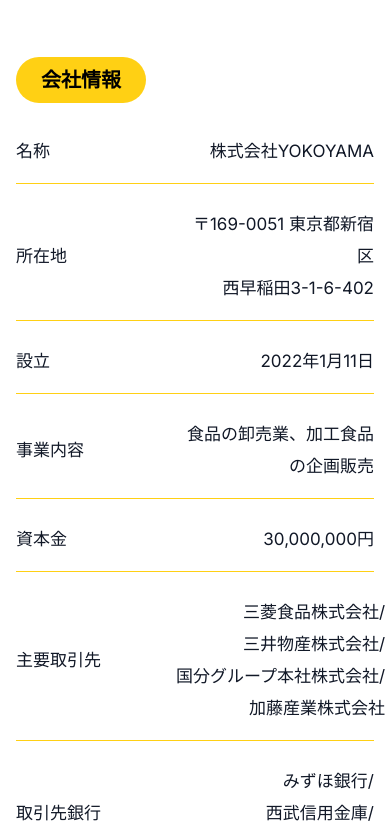
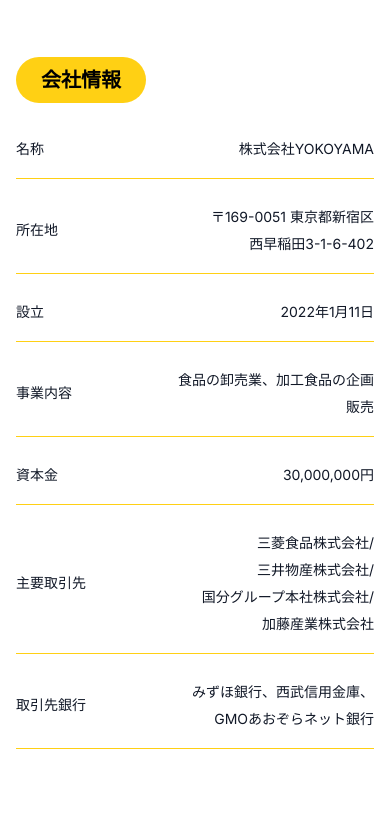
Before and after one commit to DaikiARAI20030526/brandish, a React (Create React App) app: page / in a window 390 px wide. Shown: the part 4580-5407 px from the top of the page. Built offline with nearby package versions, Linux system fonts and the light colour scheme.

Commit message:
companyサイズ調整

```diff
--- a/src/components/CompanyInfo.jsx
+++ b/src/components/CompanyInfo.jsx
@@ -17,7 +17,6 @@
     { label: '資本金', value: '30,000,000円' },
     {
       label: '主要取引先',
-      // ■ 修正: whitespace-nowrapを追加し、単語途中での改行を完全に禁止
       value: (
         <>
           <span className="inline-block whitespace-nowrap">三菱食品株式会社/</span>
@@ -29,11 +28,10 @@
     },
     {
       label: '取引先銀行',
-      // ■ 修正: 取引先銀行も同様に span + whitespace-nowrap で分割
       value: (
         <>
-          <span className="inline-block whitespace-nowrap">みずほ銀行/</span>
-          <span className="inline-block whitespace-nowrap">西武信用金庫/</span>
+          <span className="inline-block whitespace-nowrap">みずほ銀行、</span>
+          <span className="inline-block whitespace-nowrap">西武信用金庫、</span>
           <span className="inline-block whitespace-nowrap">GMOあおぞらネット銀行</span>
         </>
       )
@@ -55,11 +53,15 @@
           {companyData.map((item, idx) => (
             <div key={idx} className="flex border-b border-[#FFD014] pb-4 justify-between items-center">
 
-              <div className="w-40 font-medium flex-shrink-0 text-[17px] leading-[32px]">
+              {/* ■ 修正: レスポンシブ対応
+                  SP: text-sm leading-[27px] (元のサイズ)
+                  PC: md:text-[17px] md:leading-[32px] (拡大サイズ)
+              */}
+              <div className="w-40 font-medium flex-shrink-0 text-sm leading-[27px] md:text-[17px] md:leading-[32px]">
                 {item.label}
               </div>
 
-              <div className="flex-1 text-right text-[17px] leading-[32px]">
+              <div className="flex-1 text-right text-sm leading-[27px] md:text-[17px] md:leading-[32px]">
                 {item.value}
               </div>
             </div>
```
